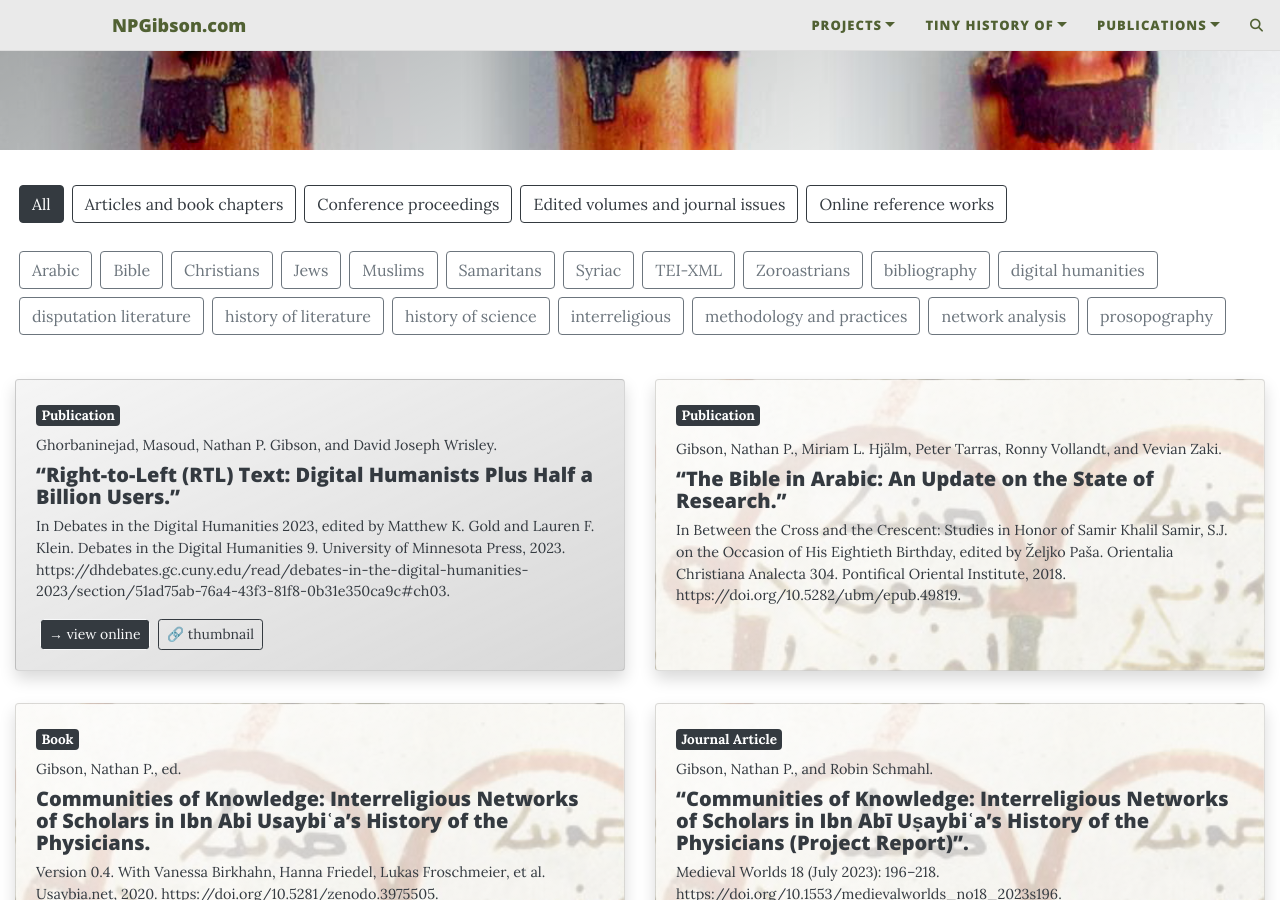
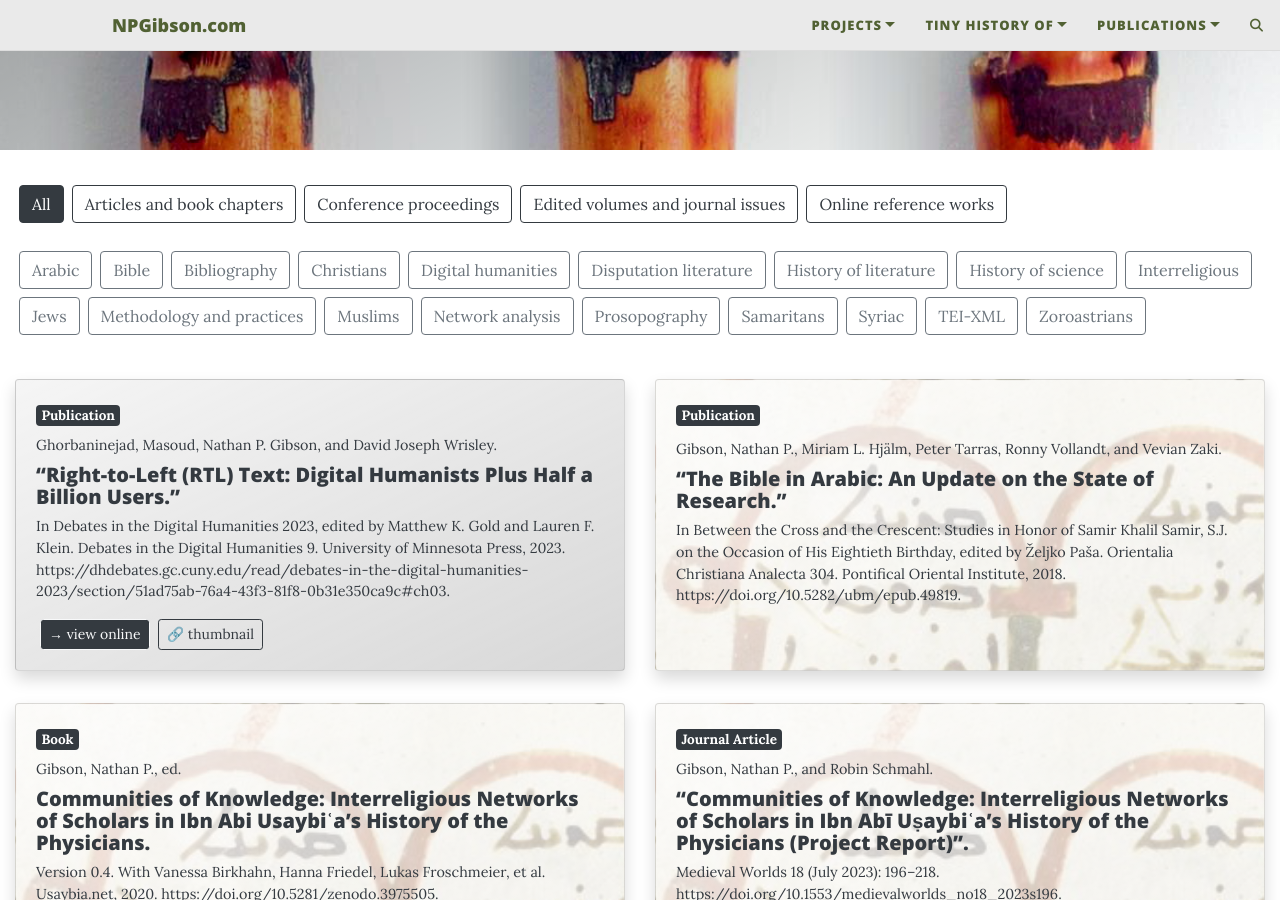
Before and after one commit to nathangibson/nathangibson.github.io, a Jekyll site: the page built from publications.md, in a window 1280 px wide and 900 px high, scrolled down 491 px. Built offline with Jekyll 4.4.1, drawn with Linux system fonts in a browser that asks for light colours; comment, search, counter and statistics services are not loaded.

Commit message:
Update tags

```diff
--- a/_data/publications.yaml
+++ b/_data/publications.yaml
@@ -130,10 +130,10 @@ references:
   publisher-place: Minneapolis
   tags:
     - Arabic
-    - digital humanities
+    - Syriac
+    - Digital humanities
     - 'group: publications'
-    - methodology and practices
-    - Syriac
+    - Methodology and practices
     - 'type: Articles and book chapters'
   title: 'Right-to-Left (RTL) Text: Digital Humanists Plus Half a Billion Users'
   type: chapter
@@ -242,13 +242,13 @@ references:
   publisher: Pontifical Oriental Institute
   publisher-place: Rome
   tags:
+    - Jews
     - Arabic
     - Bible
+    - Muslims
     - Christians
     - 'group: publications'
-    - Jews
-    - methodology and practices
-    - Muslims
+    - Methodology and practices
     - 'type: Articles and book chapters'
   title: 'The Bible in Arabic: An Update on the State of Research'
   type: chapter
@@ -431,18 +431,18 @@ references:
   publisher: Usaybia.net
   publisher-place: Munich
   tags:
+    - Jews
     - Arabic
+    - Muslims
     - Christians
-    - digital humanities
+    - Digital humanities
+    - Zoroastrians
+    - Samaritans
     - 'group: publications'
-    - history of science
-    - interreligious
-    - Jews
-    - Muslims
-    - network analysis
-    - Samaritans
+    - History of science
+    - Interreligious
+    - Network analysis
     - 'type: Online reference works'
-    - Zoroastrians
   title: >-
     Communities of Knowledge: Interreligious Networks of Scholars in Ibn Abi
     Usaybiʿa’s History of the Physicians
@@ -465,20 +465,20 @@ references:
   language: en
   page: 196–218
   tags:
+    - Jews
     - Arabic
+    - Muslims
     - Christians
-    - digital humanities
+    - Prosopography
+    - Digital humanities
+    - TEI-XML
+    - Zoroastrians
+    - Samaritans
     - 'group: publications'
-    - history of science
-    - interreligious
-    - Jews
-    - Muslims
-    - network analysis
-    - prosopography
-    - Samaritans
-    - TEI-XML
+    - History of science
+    - Interreligious
+    - Network analysis
     - 'type: Articles and book chapters'
-    - Zoroastrians
   title: "Communities of Knowledge: Interreligious Networks of Scholars in Ibn Abī Uṣaybiʿa's\_History of the Physicians (Project Report)"
   type: article-journal
   URL: https://doi.org/10.1553/medievalworlds_no18_2023s196
@@ -536,15 +536,15 @@ references:
   publisher: Routledge
   publisher-place: London
   tags:
+    - Jews
     - Arabic
+    - Muslims
+    - Syriac
     - Christians
+    - Samaritans
     - 'group: publications'
-    - history of science
-    - interreligious
-    - Jews
-    - Muslims
-    - Samaritans
-    - Syriac
+    - History of science
+    - Interreligious
     - 'type: Articles and book chapters'
   title: Cross-communal scholarly interactions
   type: chapter
@@ -657,11 +657,11 @@ references:
   publisher-place: Washington, D.C.
   source: www.balisage.net
   tags:
-    - digital humanities
+    - Syriac
+    - Digital humanities
+    - TEI-XML
     - 'group: publications'
-    - methodology and practices
-    - Syriac
-    - TEI-XML
+    - Methodology and practices
     - 'type: Conference proceedings'
   title: Encoding Western and Non-Western Names for Ancient Syriac Authors
   type: paper-conference
@@ -739,16 +739,16 @@ references:
       day: 20
   language: en
   tags:
+    - Middle East
     - Arabic
     - Christian-Muslim-Jewish relations
     - factoid prosopography
-    - 'group: other talks'
-    - 'group: talks'
     - Ibn Abi Usaybia
-    - Middle East
     - Near East
-    - network analysis
     - TEI-XML
+    - 'group: talks'
+    - 'group: other talks'
+    - Network analysis
   title: Five Centuries of History in a Network
   type: speech
   URL: https://doi.org/10.5281/zenodo.3452743
@@ -910,17 +910,17 @@ references:
   publisher: Verlag der Österreichischen Akademie der Wissenschaften
   publisher-place: Wien
   tags:
+    - Jews
     - Arabic
+    - Muslims
     - Christians
-    - digital humanities
+    - Digital humanities
+    - Zoroastrians
+    - Samaritans
     - 'group: publications'
-    - history of science
-    - interreligious
-    - Jews
-    - Muslims
-    - Samaritans
+    - History of science
+    - Interreligious
     - 'type: Articles and book chapters'
-    - Zoroastrians
   title: >-
     Knowledge Collaboration among Jews, Christians, Zoroastrians, and Muslims in
     the Abbasid Near East: Introduction
@@ -1006,20 +1006,20 @@ references:
   language: en
   page: 246–270
   tags:
+    - Jews
     - Arabic
+    - Muslims
     - Christians
-    - digital humanities
+    - Prosopography
+    - Digital humanities
+    - TEI-XML
+    - Zoroastrians
+    - Samaritans
     - 'group: publications'
-    - history of science
-    - interreligious
-    - Jews
-    - Muslims
-    - network analysis
-    - prosopography
-    - Samaritans
-    - TEI-XML
+    - History of science
+    - Interreligious
+    - Network analysis
     - 'type: Articles and book chapters'
-    - Zoroastrians
   title: >-
     Labeling Religious Affiliation in Ibn Abī Uṣaybiʿa's *History of
     Physicians*: A Quest
@@ -1089,10 +1089,10 @@ references:
       day: 30
   language: en
   tags:
-    - digital humanities
+    - Digital humanities
+    - TEI-XML
     - 'group: publications'
-    - history of literature
-    - TEI-XML
+    - History of literature
     - 'type: Articles and book chapters'
   title: >-
     From Manuscript Catalogues to a Handbook of Syriac Literature: Modeling an
@@ -1181,14 +1181,14 @@ references:
   publisher: Brill
   publisher-place: Leiden
   tags:
+    - Jews
     - Arabic
     - Bible
+    - Muslims
     - Christians
-    - disputation literature
     - 'group: publications'
-    - interreligious
-    - Jews
-    - Muslims
+    - Disputation literature
+    - Interreligious
     - 'type: Articles and book chapters'
   title: A Mid-Ninth-Century Arabic Translation of Isaiah? Glimpses from al-Jāḥiẓ
   type: chapter
@@ -1235,10 +1235,10 @@ references:
   license: CC-BY 4.0
   source: hcommons.org
   tags:
-    - digital humanities
+    - Digital humanities
+    - TEI-XML
     - 'group: publications'
-    - history of literature
-    - TEI-XML
+    - History of literature
     - 'type: Articles and book chapters'
   title: 'Modeling a Body of Literature in TEI: The New Handbook of Syriac Literature'
   title-short: Modeling a Body of Literature in TEI
@@ -1420,11 +1420,11 @@ references:
   publisher: The Syriac Reference Portal
   publisher-place: Syriaca.org
   tags:
+    - Syriac
     - Christians
-    - digital humanities
+    - Digital humanities
     - 'group: publications'
-    - history of literature
-    - Syriac
+    - History of literature
     - 'type: Online reference works'
   title: The New Handbook of Syriac Literature
   type: book
@@ -1891,12 +1891,12 @@ references:
   publisher: The Syriac Reference Portal
   publisher-place: Syriaca.org
   tags:
+    - Syriac
     - Christians
-    - digital humanities
+    - Prosopography
+    - Digital humanities
     - 'group: publications'
-    - history of literature
-    - prosopography
-    - Syriac
+    - History of literature
     - 'type: Online reference works'
   title: A Guide to Syriac Authors
   type: book
@@ -1919,12 +1919,12 @@ references:
   publisher: The Syriac Reference Portal
   publisher-place: Syriaca.org
   tags:
+    - Syriac
     - Christians
-    - digital humanities
+    - Prosopography
+    - Digital humanities
     - 'group: publications'
-    - history of literature
-    - prosopography
-    - Syriac
+    - History of literature
     - 'type: Online reference works'
   title: The Syriac Biographical Dictionary
   type: book
@@ -1967,11 +1967,11 @@ references:
   tags:
     - Arabic
     - Bible
+    - Syriac
     - Christians
-    - disputation literature
     - 'group: publications'
-    - interreligious
-    - Syriac
+    - Disputation literature
+    - Interreligious
     - 'type: Articles and book chapters'
   title: >-
     Inquiring of “Beelzebub”: Timothy and al-Jāḥiẓ on Christians in the ʿAbbāsid
@@ -2004,16 +2004,16 @@ references:
   publisher: "Verlag der Ã\x96sterreichischen Akademie der Wissenschaften"
   publisher-place: Wien
   tags:
+    - Jews
     - Arabic
+    - Muslims
     - Christians
+    - Zoroastrians
+    - Samaritans
     - 'group: publications'
-    - history of science
-    - interreligious
-    - Jews
-    - Muslims
-    - Samaritans
+    - History of science
+    - Interreligious
     - 'type: Edited volumes and journal issues'
-    - Zoroastrians
   title: >-
     Knowledge Collaboration among Jews, Christians, Zoroastrians, and Muslims in
     the Abbasid Near East I [thematic section]
@@ -2043,16 +2043,16 @@ references:
   publisher: "Verlag der Ã\x96sterreichischen Akademie der Wissenschaften"
   publisher-place: Wien
   tags:
+    - Jews
     - Arabic
+    - Muslims
     - Christians
+    - Zoroastrians
+    - Samaritans
     - 'group: publications'
-    - history of science
-    - interreligious
-    - Jews
-    - Muslims
-    - Samaritans
+    - History of science
+    - Interreligious
     - 'type: Edited volumes and journal issues'
-    - Zoroastrians
   title: >-
     Knowledge Collaboration among Jews, Christians, Zoroastrians, and Muslims in
     the Abbasid Near East II [thematic section]
@@ -2110,12 +2110,12 @@ references:
       day: 27
   language: en
   tags:
+    - Linked Open Data
+    - Prosopography
     - factoids
-    - 'group: talks'
-    - Linked Open Data
-    - prosopography
     - stand-off markup
     - Syriac studies
+    - 'group: talks'
   title: Modeling a Born-Digital Factoid Prosopography using the TEI and Linked Data
   type: speech
   URL: https://zenodo.org/record/6539718
@@ -2163,10 +2163,10 @@ references:
     - year: 2022
   language: en
   tags:
-    - digital humanities
+    - Prosopography
+    - Digital humanities
+    - TEI-XML
     - 'group: publications'
-    - prosopography
-    - TEI-XML
     - 'type: Articles and book chapters'
   title: Modeling a Born-Digital Factoid Prosopography using the TEI and Linked Data
   type: article-journal
@@ -2229,16 +2229,16 @@ references:
   publisher: Biblia-Arabica.com
   publisher-place: Munich
   tags:
+    - Jews
     - Arabic
     - Bible
-    - bibliography
+    - Muslims
+    - Bibliography
     - Christians
-    - digital humanities
+    - Digital humanities
+    - Samaritans
     - 'group: publications'
-    - interreligious
-    - Jews
-    - Muslims
-    - Samaritans
+    - Interreligious
     - 'type: Online reference works'
   title: >-
     Bibliography of the Arabic Bible: A Classified and Annotated History of
```
